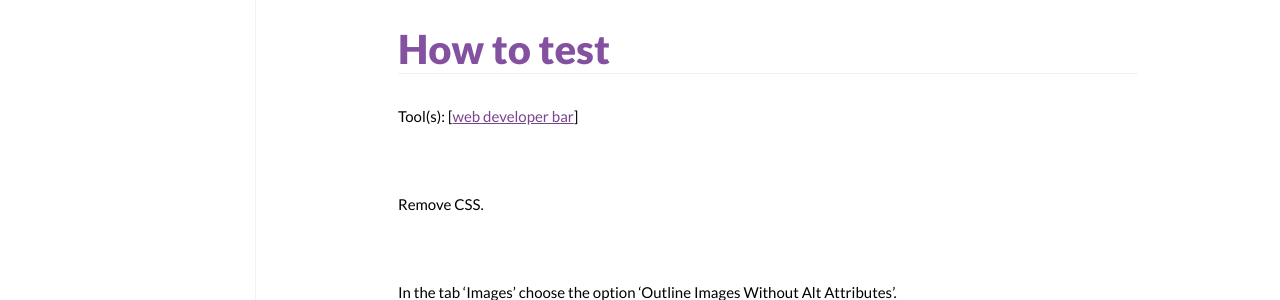
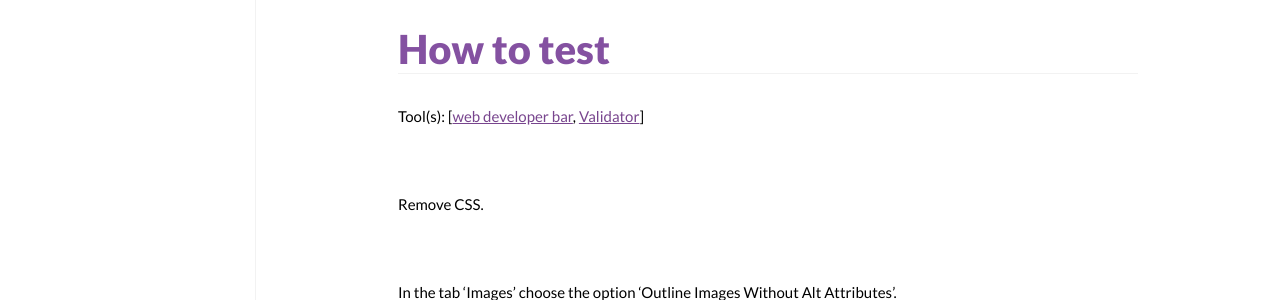
Before and after one commit to stevenMouret/web-accessibility-guidelines, a Jekyll site: the page built from _doc/images/criterion-1-1.md, in a window 1280 px wide. Shown: the part 523-823 px from the top of the page. Built offline with Jekyll 4.4.1, drawn with Linux system fonts in a browser that asks for light colours; nearby versions of some CDN libraries.

Commit message:
Improve criterion 1.1

```diff
--- a/_doc/images/criterion-1-1.md
+++ b/_doc/images/criterion-1-1.md
@@ -8,13 +8,13 @@ navigation: images
 ## Criterion 1.1 [A] Does each image have a text alternative?
 
 *   **Test 1.1.1:** Does each image (`img` tag) have an `alt` attribute?
-*   **Test 1.1.2:** Does each [area](./glossary.html#area-of-an-image-map) (`area` tag) of an [image map](./glossary.html#image-map) have an `alt` attribute?
-*   **Test 1.1.3:** Does each form [button](./glossary.html#button-form) (`input` tag with the `type="image"` attribute) have an `alt` attribute?
-*   **Test 1.1.4:** Does each [clickable area](./glossary.html#area-clickable) of a server-side [image map](./glossary.html#image-map) have an equivalent link in the page?
+*   **Test 1.1.2:** Does each [area](../glossary.html#area-of-an-image-map) (`area` tag) of an [image map](../glossary.html#image-map) have an `alt` attribute?
+*   **Test 1.1.3:** Does each form [button](../glossary.html#button-form) (`input` tag with the `type="image"` attribute) have an `alt` attribute?
+*   **Test 1.1.4:** Does each [clickable area](../glossary.html#area-clickable) of a server-side [image map](../glossary.html#image-map) have an equivalent link in the page?
 
 ### How to test
 
-Tool(s): [[web developer bar](../tools.html#web-developer-bar)]
+Tool(s): [[web developer bar](../tools.html#web-developer-bar), [Validator](../tools.html#w3c-markup-validation-service)]
 
 ![](../img/wdb-css.png)
 
```
Also changed, not shown: _doc/index.md (+2 -0 lines), _doc/sample.md (+6 -0 lines), _doc/tools.md (+6 -1 lines).
